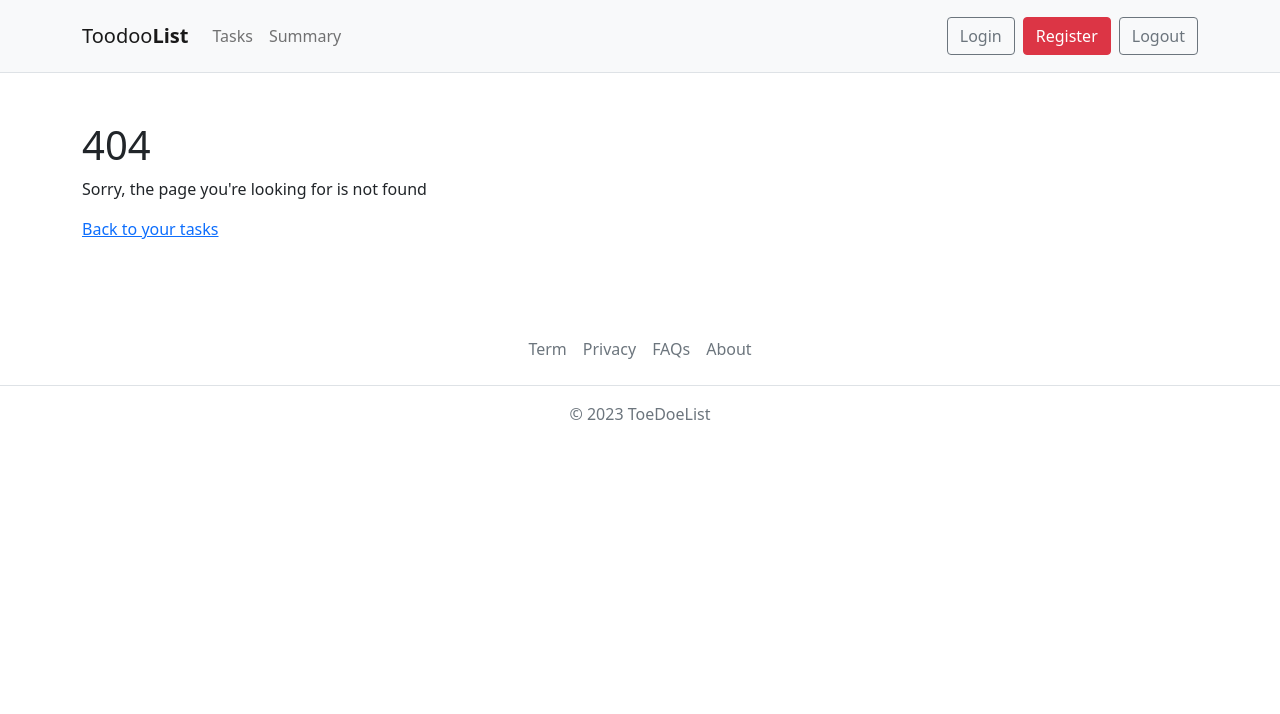
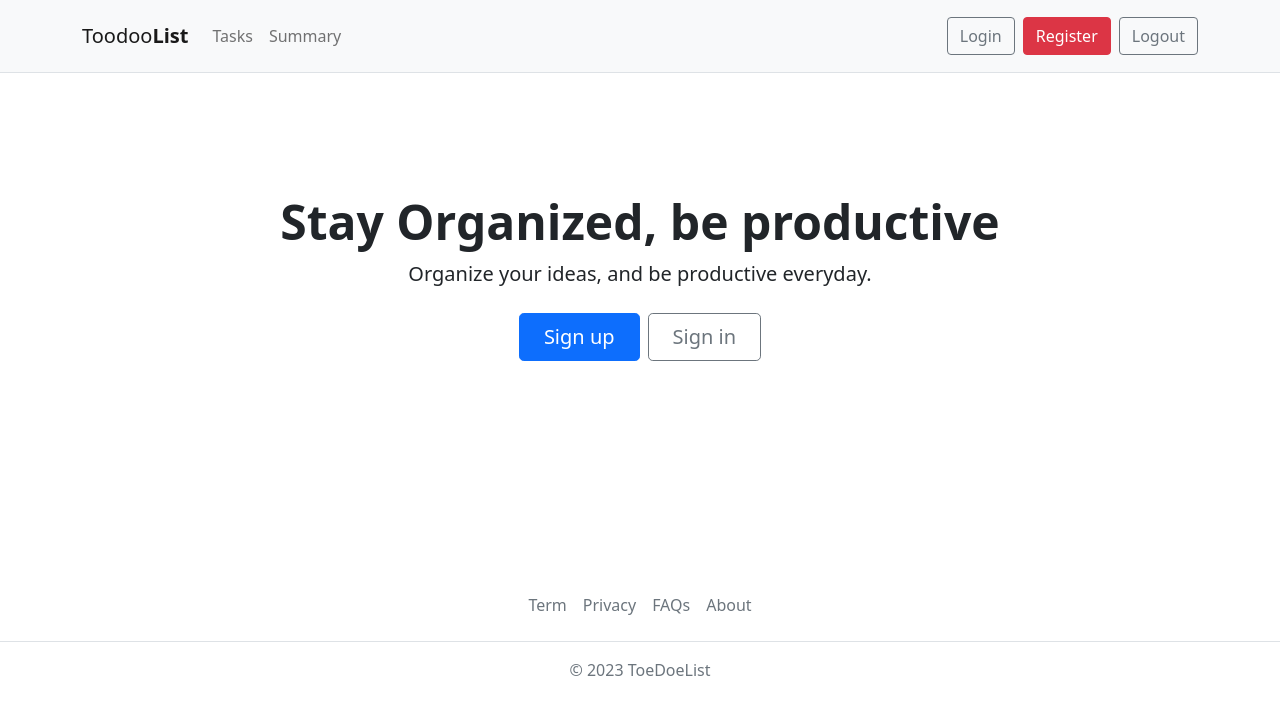
Before and after one commit to xcsenpai2k/toodoo-list-fe, a Vue app: page / in a window 1280 px wide. Before the commit this address had no page. Shown: the top 714 px of the page. Built offline with nearby package versions, Linux system fonts and the light colour scheme.

Commit message:
add homepage and transition

```diff
--- a/src/App.vue
+++ b/src/App.vue
@@ -5,8 +5,24 @@ import Footer from "./components/Footer.vue";
 
 <template>
   <Navbar />
-  <router-view />
+  <router-view v-slot="{ Component }">
+    <transition name="fade" mode="out-in">
+      <component :is="Component"></component>
+    </transition>
+  </router-view>
+
   <Footer />
 </template>
 
-<style scoped></style>
+<style scoped>
+.fade-enter-active,
+.fade-leave-active {
+  transition: opacity 0.5s ease;
+}
+
+.fade-enter-from,
+.fade-leave-to {
+  opacity: 0;
+}
+
+</style>
--- /dev/null
+++ b/src/pages/HomePage.vue
@@ -0,0 +1,20 @@
+<template>
+  <main class="px-4 py-5 my-5 text-center" style="min-height: 50vh">
+    <h1 class="display-5 fw-bold mt-4">Stay Organized, be productive</h1>
+    <div class="col-lg-6 mx-auto">
+      <p class="lead mb-4">Organize your ideas, and be productive everyday.</p>
+      <div class="d-grid gap-2 d-sm-flex justify-content-sm-center">
+        <router-link
+          :to="{ name: 'register' }"
+          class="btn btn-primary btn-lg px-4 gap-3"
+          >Sign up</router-link
+        >
+        <router-link
+          :to="{ name: 'login' }"
+          class="btn btn-outline-secondary btn-lg px-4"
+          >Sign in</router-link
+        >
+      </div>
+    </div>
+  </main>
+</template>
--- a/src/pages/LoginPage.vue
+++ b/src/pages/LoginPage.vue
@@ -1,6 +1,8 @@
 <template>
-  <h1>Login</h1>
-  <button class="btn btn-primary" @click="handleClick">Login</button>
+  <main style="min-height: 50vh; margin-top: 2rem">
+    <h1>Login</h1>
+    <button class="btn btn-primary" @click="handleClick">Login</button>
+  </main>
 </template>
 <script setup>
 import { useRouter } from "vue-router";
--- a/src/pages/errors/NotFoundErrorPage.vue
+++ b/src/pages/errors/NotFoundErrorPage.vue
@@ -1,7 +1,7 @@
 <template>
   <div class="container py-5">
     <h1>404</h1>
-    <p>Sorry, the page you're looking for is not found</p>
+    <p>Sorry, the page <code> {{ $route.params.notFound }} </code> you're looking for is not found</p>
     <router-link :to="{ name: 'tasks' }">Back to your tasks</router-link>
   </div>
 </template>
--- a/src/router/index.js
+++ b/src/router/index.js
@@ -1,8 +1,21 @@
 import { createRouter, createWebHistory } from "vue-router";
 import routes from "./routes";
 
-export default createRouter({
+const router = createRouter({
   routes,
   history: createWebHistory(),
-  linkActiveClass: 'active',
+  // linkActiveClass: "active",
 });
+
+router.beforeEach((to, from) => {
+  if (to.meta.auth) {
+    return {
+      name: "login",
+      query: {
+        redirect: to.fullPath,
+      },
+    };
+  }
+});
+
+export default router;
--- a/src/router/routes.js
+++ b/src/router/routes.js
@@ -3,12 +3,29 @@ import LoginPage from "../pages/LoginPage.vue";
 import RegisterPage from "../pages/RegisterPage.vue";
 import SummaryPage from "../pages/SummaryPage.vue";
 import NotFoundErrorPage from "../pages/errors/NotFoundErrorPage.vue";
+import HomePage from "../pages/HomePage.vue";
 
 const routes = [
+  {
+    path: "/",
+    component: HomePage,
+    name: "home",
+  },
   {
     path: "/tasks",
     component: TasksPage,
     name: "tasks",
+    // meta: {
+    //   auth: true,
+    // },
+  },
+  {
+    path: "/summary",
+    component: SummaryPage,
+    name: "summary",
+    // meta: {
+    //   auth: true,
+    // },
   },
   {
     path: "/login",
@@ -21,14 +38,9 @@ const routes = [
     name: "register",
   },
   {
-    path: "/summary",
-    component: SummaryPage,
-    name: "summary",
-  },
-  {
     path: "/:notFound(.*)",
+    name: "error.404",
     component: NotFoundErrorPage,
-    name: "error.404",
   },
 ];
 
```
